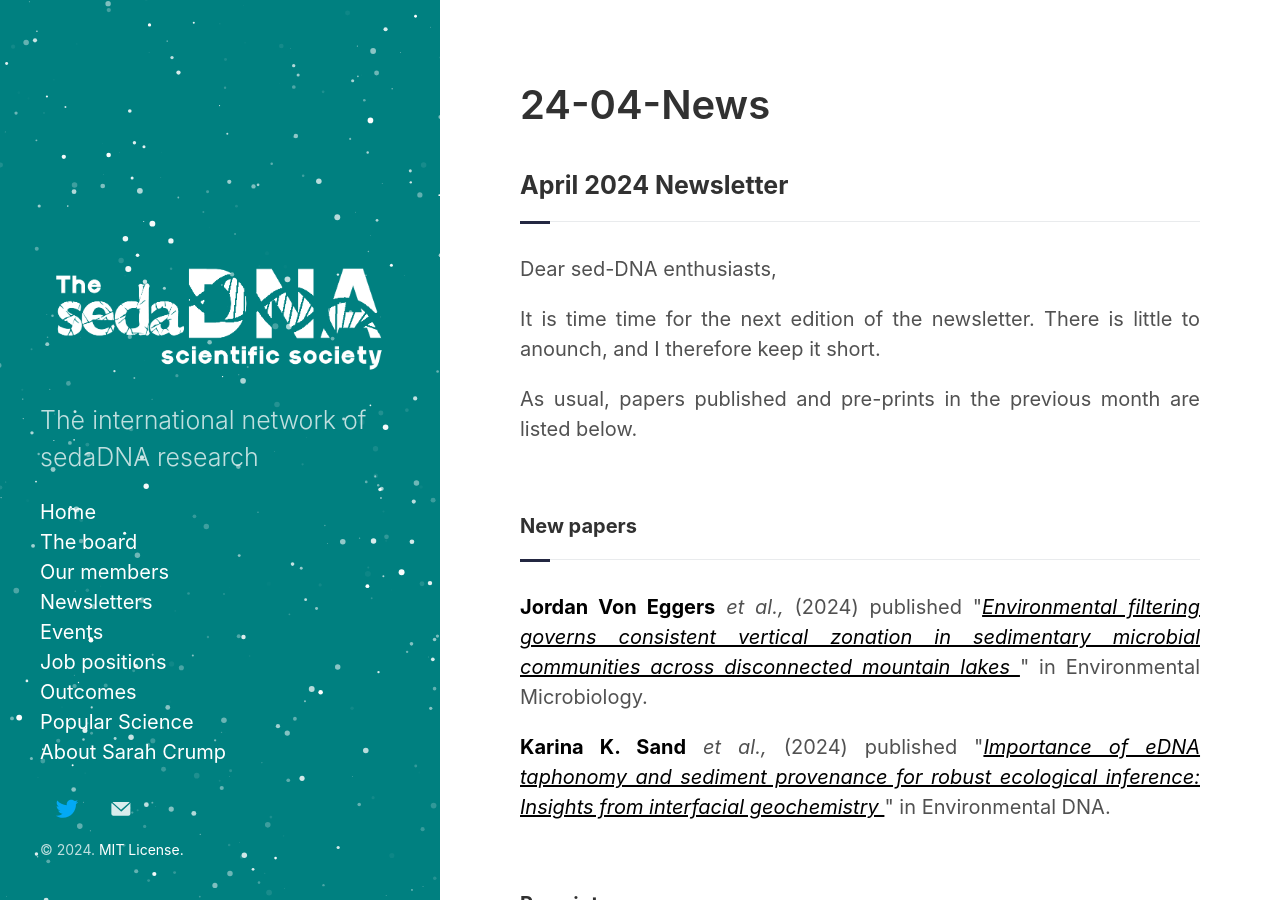
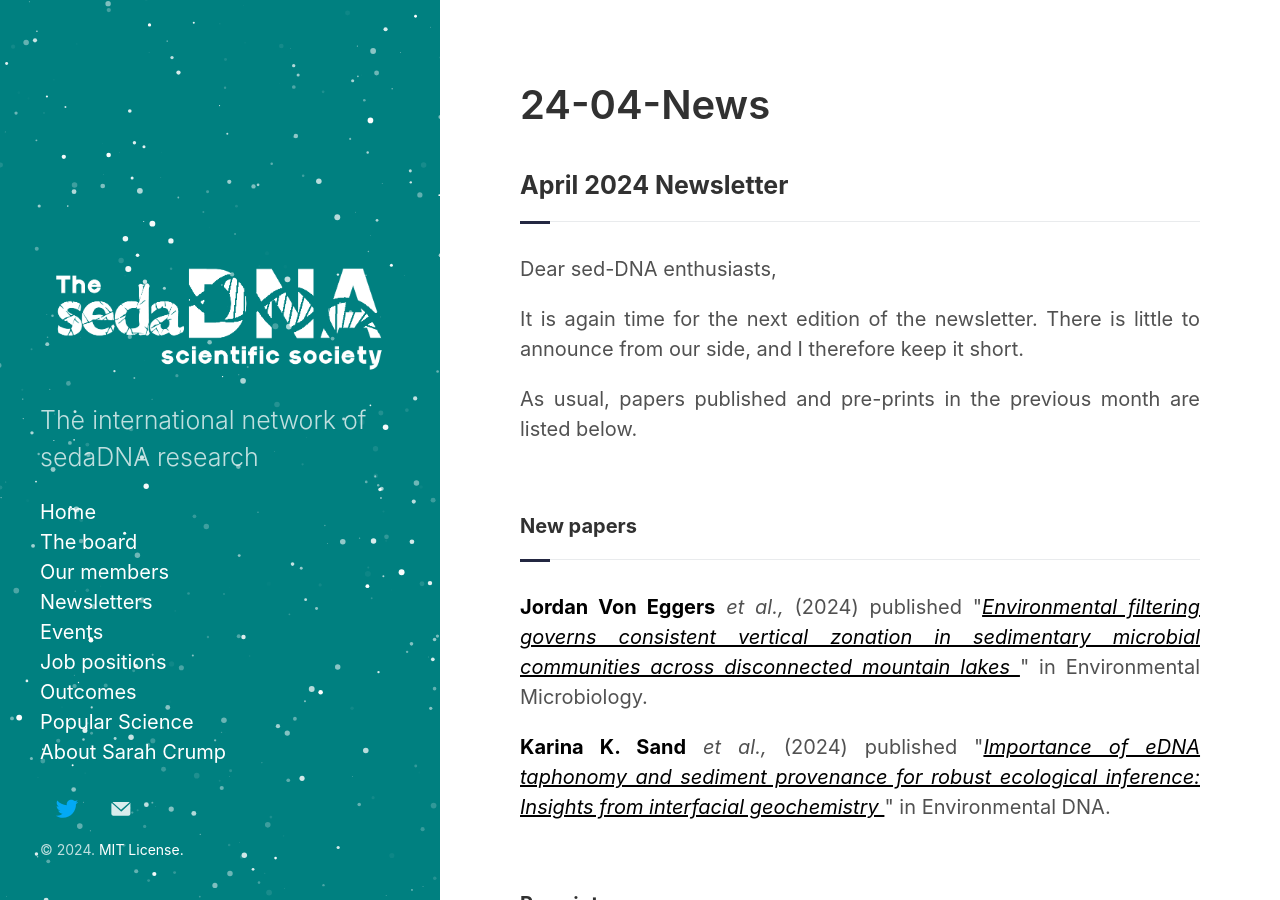
Before and after one commit to sedadna/sedadna.github.io, a Jekyll site: the page built from category/news/24-04.md, in a window 1280 px wide and 900 px high. Built offline with Jekyll 4.4.1, drawn with Linux system fonts in a browser that asks for light colours.

Commit message:
Update 24-04.md

```diff
--- a/category/news/24-04.md
+++ b/category/news/24-04.md
@@ -10,7 +10,7 @@ title: 24-04-News
 <div class="intro">
 <p> Dear sed-DNA enthusiasts,</p>
 
-<p>It is time time for the next edition of the newsletter. There is little to anounch, and I therefore keep it short.</p>
+<p>It is again time for the next edition of the newsletter. There is little to announce from our side, and I therefore keep it short. </p>
 
 <p>As usual, papers published and pre-prints in the previous month are listed below.</p>
 
```
